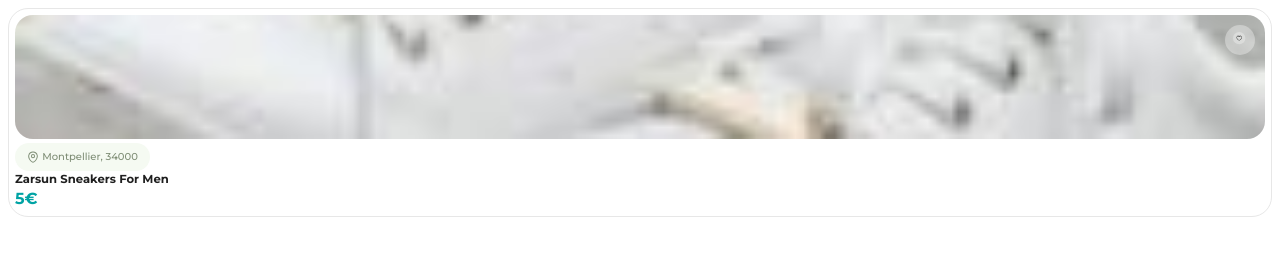
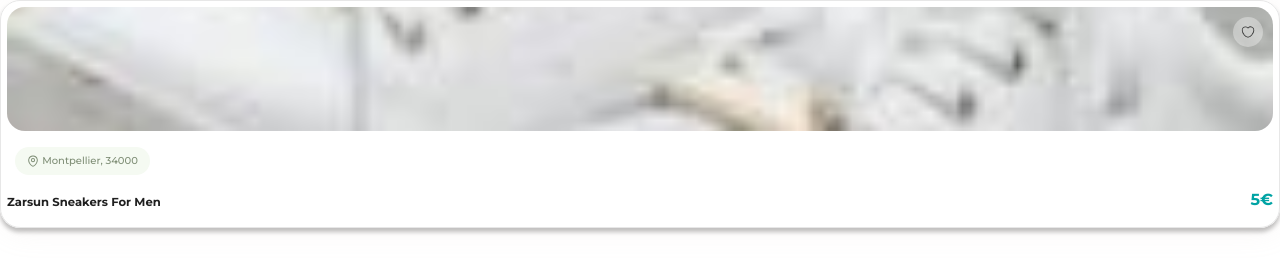
Before and after one commit to sandie75/Tutomaq, a plain HTML site: page index.html in a window 1280 px wide. Drawn offline with Linux system fonts and the light colour scheme.

Commit message:
fin de la carte produit

```diff
--- a/css/products.css
+++ b/css/products.css
@@ -1,16 +1,31 @@
 .product-card {
     border: solid 1px var(--border);
     background: var(--text-inverse);
-    padding: 6px;
+    padding: 6px 6px 16px 6px;
     border-radius: 20px;
+    position: relative;
+    transition: .3s;
+    box-shadow: 2px 3px 30px rgba(208,185,181,0.13), 0px 4px 4px rgba(0,0,0,0.25);
 
-    position: relative;
+
+    &:hover{
+        border-color: var(--contrast);
+    }
+
+    .location{
+        margin: 12px 0 14px 8px;
+    }
 }
 .product-card_image {
     width: 100%;
     height: 124px;
     object-fit: cover;
     border-radius: 18px;
+}
+.product-card_body{
+    display: flex;
+    align-items: flex-end;
+    justify-content: space-between;
 }
 .location {
     padding: 0.25rem 0.75rem;
@@ -30,18 +45,33 @@
         height: 0.75rem;
     }
 }
+.product-card_title::after {
+    content:'';
+    position: absolute;
+    inset: 0;
+}
 .product-card_like {
     width: 30px;
     height: 30px;
     background: rgb(255, 255, 255, 0.35);
     border-radius: 100%;
+    display: grid;
+    place-items: center;
+
 
     position: absolute;
     top: 16px;
     right: 16px;
+    transition: .3s;
 
     svg {
         width: 14px;
         height: 14px;
     }
+
+    &:hover{
+        color: var(--price);
+        transform: scale(1.1);
+        background: rgb(255, 255, 255, 0.6);
+    }
 }
--- a/css/reset.css
+++ b/css/reset.css
@@ -1,8 +1,15 @@
 body {
     font-family: "Montserrat",sans-serif;
     color: var(--text-light);
+    margin: 0;
+    padding: 0;
+}
+a{
+    text-decoration: inherit;
+    color: currentColor;
 }
 button{
     background: inherit;
     border: none;
+    cursor: pointer;
 }
--- a/index.html
+++ b/index.html
@@ -16,14 +16,16 @@
             <svg xmlns="http://www.w3.org/2000/svg" fill="none" viewBox="0 0 18 18"><g fill="currentColor" fill-rule="evenodd"><path d="M9 4.6a3 3 0 1 0 0 6.2 3 3 0 0 0 0-6.2ZM7.4 7.7a1.6 1.6 0 1 1 3.2 0 1.6 1.6 0 0 1-3.2 0Z"/><path d="M9 .8a7 7 0 0 1 7 5.4c1 4.2-1.7 7.7-3.8 9.7a4.6 4.6 0 0 1-6.4 0C3.7 14 1 10.4 2 6.2A7 7 0 0 1 9 .8ZM3.4 6.5C4.1 3.7 6.5 2.2 9 2.2c2.5 0 5 1.5 5.6 4.3.7 3.4-1.4 6.4-3.4 8.4a3.1 3.1 0 0 1-4.4 0c-2-2-4.1-5-3.4-8.4Z"/></g></svg>
             Montpellier, 34000
         </div>
-        <div class="product-card_title">
+        <div class="product-card_body">
+            <a href="product.html" class="product-card_title">
             Zarsun Sneakers For Men
-        </div>
-        <div class="product-card_price">
+            </a>
+            <div class="product-card_price">
             5€
+            </div>
         </div>
         <button class="product-card_like">
-            <svg xmlns="http://www.w3.org/2000/svg" fill="none" viewBox="0 0 34 34"><path fill="#FFF" fill-opacity=".3" fill-rule="evenodd" d="M0 15a15 15 0 1 1 30 0 15 15 0 0 1-30 0Z"/><path fill="currentColor" fill-rule="evenodd" d="M12.4 9.4c1 0 2 .4 2.6 1 .7-.6 1.6-1 2.6-1 2 0 3.6 1.6 3.6 3.7s-1 3.9-2.2 5.1a9.7 9.7 0 0 1-3.5 2.3l-.5.1h-.5c-.9-.4-2.3-1.2-3.5-2.4a7.3 7.3 0 0 1-2.2-5.1c0-2 1.6-3.7 3.6-3.7Zm-2.8 3.7c0-1.6 1.2-2.9 2.8-2.9 1 0 1.8.5 2.3 1.2a.4.4 0 0 0 .6 0c.5-.7 1.4-1.2 2.3-1.2 1.6 0 2.8 1.3 2.8 2.9 0 1.9-.9 3.4-2 4.5a9 9 0 0 1-3.2 2.2h-.4a9 9 0 0 1-3.2-2.2 6.5 6.5 0 0 1-2-4.5Zm5.4-2 .5.6-.5-.6Z"/></svg>
+         <svg xmlns="http://www.w3.org/2000/svg" fill="none" viewBox="0 0 26 26"><path fill="#363636" fill-rule="evenodd" d="M8.2 2.6c1.9 0 3.6.8 4.8 2a6.8 6.8 0 0 1 11.6 4.8c0 4-1.9 7.2-4.1 9.5a18 18 0 0 1-6.6 4.4H12a18 18 0 0 1-6.5-4.4 13.5 13.5 0 0 1-4-9.5c0-3.7 3-6.8 6.7-6.8ZM2.9 9.4c0-3 2.4-5.3 5.3-5.3 1.7 0 3.2.8 4.2 2.1a.8.8 0 0 0 1.2 0c1-1.3 2.5-2 4.2-2 3 0 5.3 2.3 5.3 5.2a12 12 0 0 1-3.7 8.5c-2 2.1-4.5 3.4-6 4h-.8c-1.5-.6-4-1.9-6-4A12 12 0 0 1 3 9.4ZM13 5.8l1 1-1-1Z"/></svg>
         </button>
     </article>
 </body>
```
